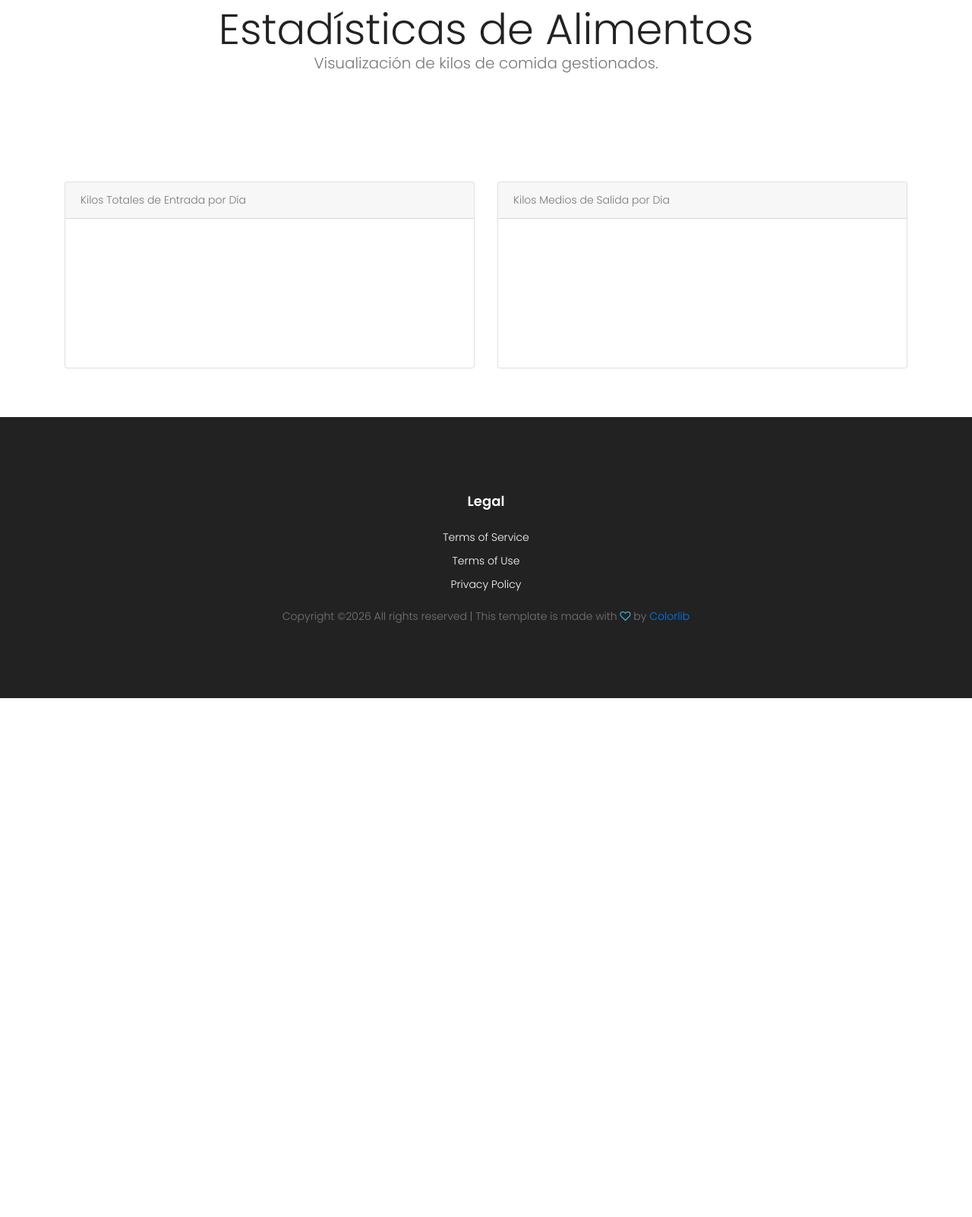
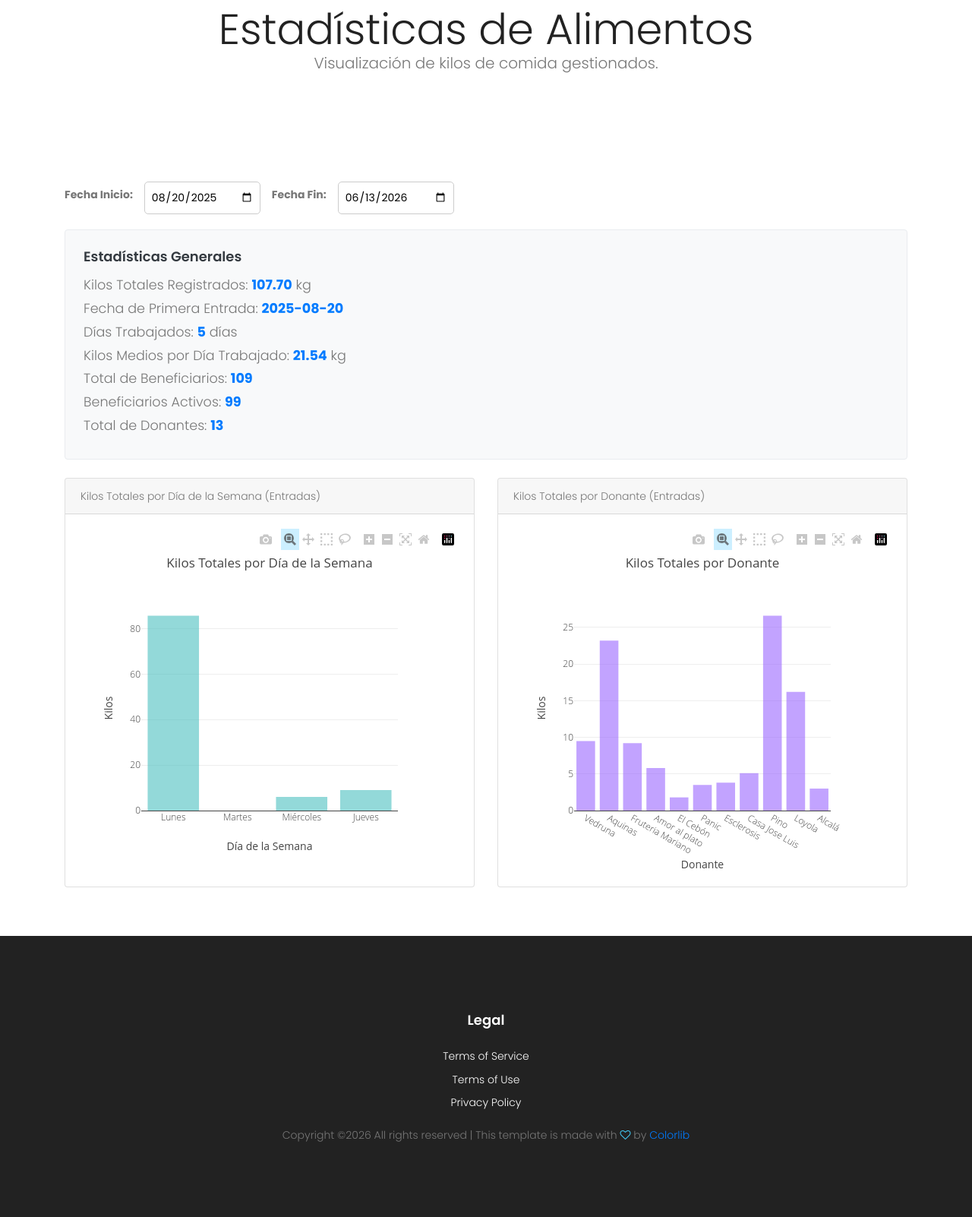
Before and after one commit to JDouss/refood-py, a Django app: page /estadisticas/ in a window 1280 px wide. Shown: the part 103-1705 px from the top of the page at 76% size. Before the commit the page ends 1022 px from the top, so only its background shows below. Run offline with Django 5.2, Linux system fonts and the light colour scheme; a user stored in the database is signed in; data comes from the database, SQL or seed files in the repository; a map, chart or similar area stays blank; some libraries are stand-ins or nearby versions.

Commit message:
feat: Cambios en los graficos

```diff
--- a/refood_app/templates/refood_app/estadisticas.html
+++ b/refood_app/templates/refood_app/estadisticas.html
@@ -6,7 +6,41 @@
 
 {% block stylesheets %}
   {{ block.super }}
-  <script src="https://cdn.jsdelivr.net/npm/chart.js"></script>
+  <script src="https://cdn.plot.ly/plotly-latest.min.js"></script>
+  <style>
+    .date-filter-container {
+        margin-bottom: 20px;
+        display: flex;
+        gap: 15px;
+        align-items: center;
+    }
+    .date-filter-container label {
+        font-weight: bold;
+    }
+    .date-filter-container input[type="date"] {
+        padding: 8px;
+        border-radius: 5px;
+        border: 1px solid #ccc;
+    }
+    .stats-card {
+        background-color: #f8f9fa;
+        border: 1px solid #e9ecef;
+        border-radius: 0.25rem;
+        padding: 1.5rem;
+        margin-bottom: 1.5rem;
+    }
+    .stats-card h4 {
+        margin-bottom: 1rem;
+        color: #343a40;
+    }
+    .stats-card p {
+        margin-bottom: 0.5rem;
+        font-size: 1.1rem;
+    }
+    .stats-card p strong {
+        color: #007bff;
+    }
+  </style>
 {% endblock stylesheets %}
 
 {% block content %}
@@ -20,23 +54,49 @@
 <section class="about-generic-area section-gap-60">
     <div class="container">
         <div class="row">
+            <div class="col-12">
+                <div class="date-filter-container">
+                    <label for="startDate">Fecha Inicio:</label>
+                    <input type="date" id="startDate">
+                    <label for="endDate">Fecha Fin:</label>
+                    <input type="date" id="endDate">
+                </div>
+            </div>
+        </div>
+
+        <div class="row">
+            <div class="col-lg-12">
+                <div class="stats-card" id="overall-stats-card">
+                    <h4>Estadísticas Generales</h4>
+                    <p>Kilos Totales Registrados: <strong id="total-kilos-stat"></strong> kg</p>
+                    <p>Fecha de Primera Entrada: <strong id="min-date-stat"></strong></p>
+                    <p>Días Trabajados: <strong id="total-days-stat"></strong> días</p>
+                    <p>Kilos Medios por Día Trabajado: <strong id="avg-kilos-day-stat"></strong> kg</p>
+                    <p>Total de Beneficiarios: <strong id="total-beneficiarios-stat"></strong></p>
+                    <p>Beneficiarios Activos: <strong id="beneficiarios-activos-stat"></strong></p>
+                    <p>Total de Donantes: <strong id="total-donantes-stat"></strong></p>
+                </div>
+            </div>
+        </div>
+
+        <div class="row">
             <div class="col-lg-6">
                 <div class="card mb-4">
                     <div class="card-header">
-                        Kilos Totales de Entrada por Día
+                        Kilos Totales por Día de la Semana (Entradas)
                     </div>
                     <div class="card-body">
-                        <canvas id="kilosPorDiaChart"></canvas>
+                        <div id="graph-kilos-por-dia"></div>
                     </div>
                 </div>
             </div>
             <div class="col-lg-6">
                 <div class="card mb-4">
                     <div class="card-header">
-                        Kilos Medios de Salida por Día
+                        Kilos Totales por Donante (Entradas)
                     </div>
                     <div class="card-body">
-                        <canvas id="kilosMediosPorDiaChart"></canvas>
+                        <div id="graph-kilos-por-donante"></div>
                     </div>
                 </div>
             </div>
@@ -48,73 +108,123 @@
 {% block javascripts %}
   {{ block.super }}
   <script>
-    var dates = JSON.parse('{{ dates|escapejs }}');
-    var kilosPorDia = JSON.parse('{{ kilos_por_dia|escapejs }}');
-    var kilosMediosPorDia = JSON.parse('{{ kilos_medios_por_dia|escapejs }}');
+    const allEntriesData = JSON.parse('{{ all_entries_json|escapejs }}');
+    const overallStats = JSON.parse('{{ overall_stats_json|escapejs }}');
 
-    var ctx1 = document.getElementById('kilosPorDiaChart').getContext('2d');
-    var kilosPorDiaChart = new Chart(ctx1, {
-        type: 'bar',
-        data: {
-            labels: dates,
-            datasets: [{
-                label: 'Kilos de Entrada',
-                data: kilosPorDia,
-                backgroundColor: 'rgba(75, 192, 192, 0.2)',
-                borderColor: 'rgba(75, 192, 192, 1)',
-                borderWidth: 1
-            }]
-        },
-        options: {
-            scales: {
-                y: {
-                    beginAtZero: true,
-                    title: {
-                        display: true,
-                        text: 'Kilos'
-                    }
-                },
-                x: {
-                    title: {
-                        display: true,
-                        text: 'Fecha'
-                    }
-                }
+    const startDateInput = document.getElementById('startDate');
+    const endDateInput = document.getElementById('endDate');
+
+    // Set default dates
+    const today = new Date();
+    const firstEntryDate = allEntriesData.length > 0 ? new Date(allEntriesData[0].date) : today;
+
+    startDateInput.value = firstEntryDate.toISOString().split('T')[0];
+    endDateInput.value = today.toISOString().split('T')[0];
+
+    // Populate overall static stats
+    document.getElementById('total-beneficiarios-stat').textContent = overallStats.total_beneficiarios;
+    document.getElementById('beneficiarios-activos-stat').textContent = overallStats.beneficiarios_activos;
+    document.getElementById('total-donantes-stat').textContent = overallStats.total_donantes;
+
+    function filterAndRenderGraphs() {
+        const start = new Date(startDateInput.value);
+        const end = new Date(endDateInput.value);
+        end.setDate(end.getDate() + 1); // Include the end date fully
+
+        const filteredEntries = allEntriesData.filter(entry => {
+            const entryDate = new Date(entry.date);
+            return entryDate >= start && entryDate < end;
+        });
+
+        // --- Update Statistics Card (dynamic parts) ---
+        let filteredTotalKilos = 0;
+        const distinctDates = new Set();
+        let filteredMinDate = null;
+
+        filteredEntries.forEach(entry => {
+            filteredTotalKilos += entry.peso;
+            distinctDates.add(entry.date);
+            const entryDate = new Date(entry.date);
+            if (!filteredMinDate || entryDate < filteredMinDate) {
+                filteredMinDate = entryDate;
             }
-        }
-    });
+        });
 
-    var ctx2 = document.getElementById('kilosMediosPorDiaChart').getContext('2d');
-    var kilosMediosPorDiaChart = new Chart(ctx2, {
-        type: 'line',
-        data: {
-            labels: dates,
-            datasets: [{
-                label: 'Kilos Medios de Salida',
-                data: kilosMediosPorDia,
-                backgroundColor: 'rgba(153, 102, 255, 0.2)',
-                borderColor: 'rgba(153, 102, 255, 1)',
-                borderWidth: 1,
-                fill: false
-            }]
-        },
-        options: {
-            scales: {
-                y: {
-                    beginAtZero: true,
-                    title: {
-                        display: true,
-                        text: 'Kilos Medios'
-                    }
-                },
-                x: {
-                    title: {
-                        display: true,
-                        text: 'Fecha'
-                    }
-                }
+        const filteredTotalDaysWorked = distinctDates.size;
+        const filteredAvgKilosPerDay = filteredTotalDaysWorked > 0 ? filteredTotalKilos / filteredTotalDaysWorked : 0;
+
+        document.getElementById('total-kilos-stat').textContent = filteredTotalKilos.toFixed(2);
+        document.getElementById('min-date-stat').textContent = filteredMinDate ? filteredMinDate.toISOString().split('T')[0] : 'N/A';
+        document.getElementById('total-days-stat').textContent = filteredTotalDaysWorked;
+        document.getElementById('avg-kilos-day-stat').textContent = filteredAvgKilosPerDay.toFixed(2);
+
+
+        // --- Kilos por Día de la Semana Graph ---
+        const kilosPorDiaSemana = { 1: 0, 2: 0, 3: 0, 4: 0, 5: 0, 6: 0, 7: 0 }; // 1=Lunes, ..., 7=Domingo
+        filteredEntries.forEach(entry => {
+            // Only include Monday to Thursday (1 to 4)
+            if (entry.weekday >= 1 && entry.weekday <= 4) {
+                kilosPorDiaSemana[entry.weekday] += entry.peso;
             }
-        }
-    });
+        });
+
+        const diasSemanaLabels = ['Lunes', 'Martes', 'Miércoles', 'Jueves'];
+        const kilosPorDiaSemanaValues = [
+            kilosPorDiaSemana[1],
+            kilosPorDiaSemana[2],
+            kilosPorDiaSemana[3],
+            kilosPorDiaSemana[4]
+        ];
+
+        const trace1 = {
+            x: diasSemanaLabels,
+            y: kilosPorDiaSemanaValues,
+            type: 'bar',
+            marker: {
+                color: 'rgba(75, 192, 192, 0.6)'
+            }
+        };
+        const layout1 = {
+            title: 'Kilos Totales por Día de la Semana',
+            xaxis: { title: 'Día de la Semana' },
+            yaxis: { title: 'Kilos' }
+        };
+        Plotly.newPlot('graph-kilos-por-dia', [trace1], layout1);
+
+        // --- Kilos por Donante Graph ---
+        const kilosPorDonante = {};
+        filteredEntries.forEach(entry => {
+            if (kilosPorDonante[entry.donante_nombre]) {
+                kilosPorDonante[entry.donante_nombre] += entry.peso;
+            } else {
+                kilosPorDonante[entry.donante_nombre] = entry.peso;
+            }
+        });
+
+        const donanteLabels = Object.keys(kilosPorDonante);
+        const donanteValues = Object.values(kilosPorDonante);
+
+        const trace2 = {
+            x: donanteLabels,
+            y: donanteValues,
+            type: 'bar',
+            marker: {
+                color: 'rgba(153, 102, 255, 0.6)'
+            }
+        };
+        const layout2 = {
+            title: 'Kilos Totales por Donante',
+            xaxis: { title: 'Donante' },
+            yaxis: { title: 'Kilos' }
+        };
+        Plotly.newPlot('graph-kilos-por-donante', [trace2], layout2);
+    }
+
+    // Event Listeners for date changes
+    startDateInput.addEventListener('change', filterAndRenderGraphs);
+    endDateInput.addEventListener('change', filterAndRenderGraphs);
+
+    // Initial render
+    filterAndRenderGraphs();
   </script>
 {% endblock javascripts %}
--- a/refood_app/views.py
+++ b/refood_app/views.py
@@ -1,10 +1,13 @@
+import json
 from django.contrib.auth.decorators import login_required
 from django.shortcuts import redirect, render
-from django.db.models import Sum
-from datetime import datetime, timedelta
+from django.db.models import Sum, Min, Count
+from django.db.models.functions import TruncDate, ExtractWeekDay
+from datetime import datetime, timedelta, date
 
 from .forms import MenuPrincipalForm,EntradasForm,SalidasForm
 from .models import AlEnt,Donante,TipoAl,AlSal,Benef
+from .data_utils import get_all_entries_data_for_frontend, get_overall_statistics_data # Importar las nuevas funciones
 
 @login_required
 def redirigir_por_grupo(request):
@@ -76,32 +79,12 @@ def salidas(request):
 
 @login_required
 def estadisticas(request):
-    # Lógica para obtener los datos de los gráficos
-    # Kilos totales por día (últimos 7 días)
-    today = datetime.now().date()
-    dates = [today - timedelta(days=i) for i in range(7)]
-    dates.reverse() # Para tener las fechas en orden ascendente
-
-    kilos_por_dia = []
-    for d in dates:
-        total_kilos = AlEnt.objects.filter(fecha_y_hora_entrada__date=d).aggregate(Sum('peso'))['peso__sum'] or 0
-        kilos_por_dia.append(float(total_kilos)) # Convertir a float para Chart.js
-
-    # Kilos medios por día (últimos 7 días)
-    kilos_medios_por_dia = []
-    for d in dates:
-        total_kilos_salida = AlSal.objects.filter(fecha_salida__date=d).aggregate(Sum('al_ent__peso'))['al_ent__peso__sum'] or 0
-        num_salidas = AlSal.objects.filter(fecha_salida__date=d).count()
-
-        if num_salidas > 0:
-            media_kilos = total_kilos_salida / num_salidas
-        else:
-            media_kilos = 0
-        kilos_medios_por_dia.append(float(media_kilos))
+    # Obtener todos los datos de AlEnt para procesar en el cliente
+    all_entries_data = get_all_entries_data_for_frontend()
+    overall_stats = get_overall_statistics_data()
 
     context = {
-        'dates': [d.strftime('%Y-%m-%d') for d in dates],
-        'kilos_por_dia': kilos_por_dia,
-        'kilos_medios_por_dia': kilos_medios_por_dia,
+        'all_entries_json': json.dumps(all_entries_data),
+        'overall_stats_json': json.dumps(overall_stats),
     }
     return render(request, 'refood_app/estadisticas.html', context)
```
Also changed, not shown: refood_app/data_utils.py (added, +58 -0 lines).
